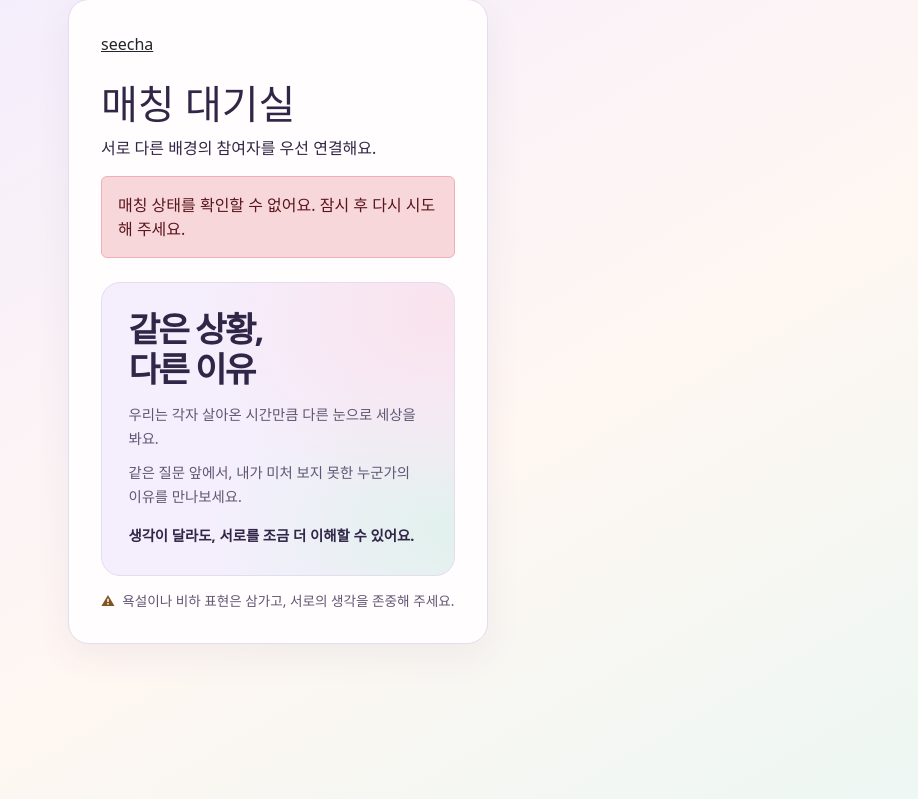
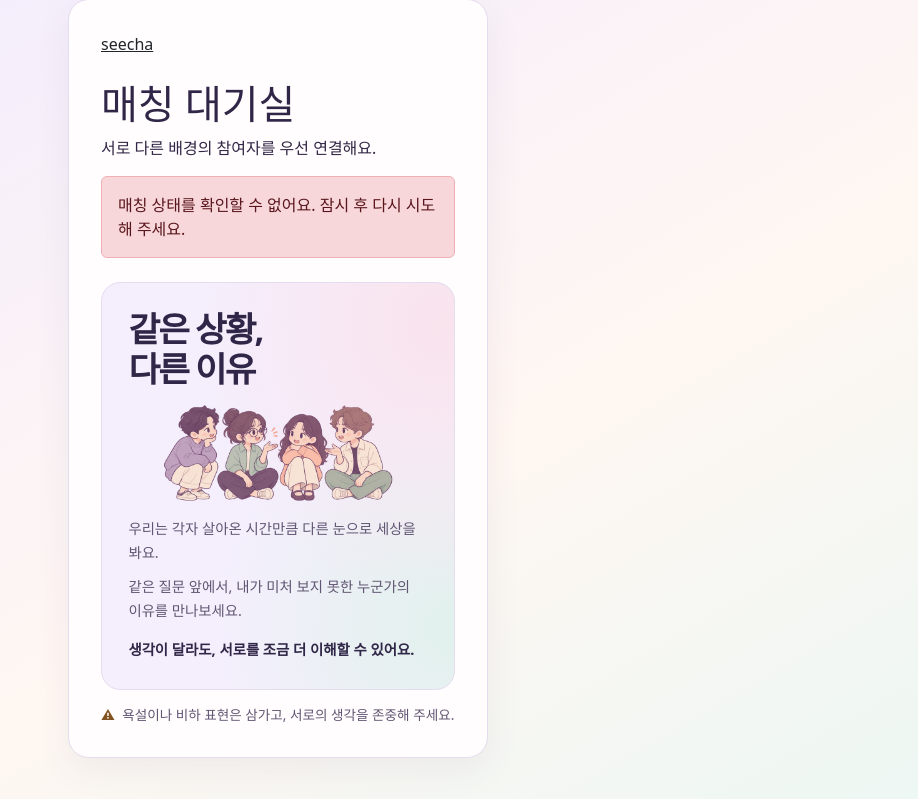
Before and after one commit to yuki296/Seecha, a Java web app: template frontend/src/main/webapp/WEB-INF/views/match.jsp in a window 1280 px wide. Shown: the part 49-848 px from the top of the page, without its empty margins (362-1280 px from the left). Run offline with Tomcat 11, a stand-in JSP engine, Linux system fonts and the light colour scheme; the template is opened without the code that fills it, so the values that code supplies are empty.

Commit message:
Illustrate the Seecha matching lobby with four characters

```diff
--- a/backend/src/main/java/com/seecha/web/RequestSecurityFilter.java
+++ b/backend/src/main/java/com/seecha/web/RequestSecurityFilter.java
@@ -16,7 +16,7 @@ import java.util.Set;
 
 @WebFilter("/*")
 public final class RequestSecurityFilter implements Filter {
-    private static final Set<String> PUBLIC_GET = Set.of("", "/", "/auth/login", "/auth/register", "/assets/match.js", "/assets/room.js", "/assets/room.css", "/assets/theme.css");
+    private static final Set<String> PUBLIC_GET = Set.of("", "/", "/auth/login", "/auth/register", "/assets/match.js", "/assets/room.js", "/assets/room.css", "/assets/theme.css", "/assets/seecha-characters.png");
     private static final Set<String> PUBLIC_POST = Set.of("/auth/login", "/auth/register");
     private static final Set<String> PRIVATE_GET = Set.of(
             "/profile", "/mypage", "/match", "/room", "/api/match/status", "/api/room/view");
--- a/frontend/src/main/webapp/WEB-INF/views/match.jsp
+++ b/frontend/src/main/webapp/WEB-INF/views/match.jsp
@@ -38,8 +38,11 @@
     <button id="join" class="btn btn-dark w-100" hidden>매칭 신청</button>
     <button id="ready" class="btn btn-dark w-100" hidden>준비 완료</button>
     <button id="cancel" class="btn btn-outline-dark w-100 mt-2" hidden>매칭 취소</button>
+    <c:url var="charactersUrl" value="/assets/seecha-characters.png"/>
     <aside class="lobby-story" aria-labelledby="lobby-note-title">
         <h2 id="lobby-note-title">같은 상황,<br>다른 이유</h2>
+        <img class="lobby-characters" src="<c:out value='${charactersUrl}'/>"
+             width="960" height="320" alt="">
         <p>우리는 각자 살아온 시간만큼 다른 눈으로 세상을 봐요.</p>
         <p>같은 질문 앞에서, 내가 미처 보지 못한 누군가의 이유를 만나보세요.</p>
         <p class="lobby-story-close">생각이 달라도, 서로를 조금 더 이해할 수 있어요.</p>
--- a/frontend/src/main/webapp/assets/theme.css
+++ b/frontend/src/main/webapp/assets/theme.css
@@ -252,3 +252,10 @@ body {
     color: #805321;
     font-weight: 700;
 }
+
+.lobby-characters {
+    display: block;
+    width: 100%;
+    height: auto;
+    margin: .3rem auto .9rem;
+}
```
Also changed, not shown: frontend/src/main/webapp/assets/seecha-characters.png (added).
